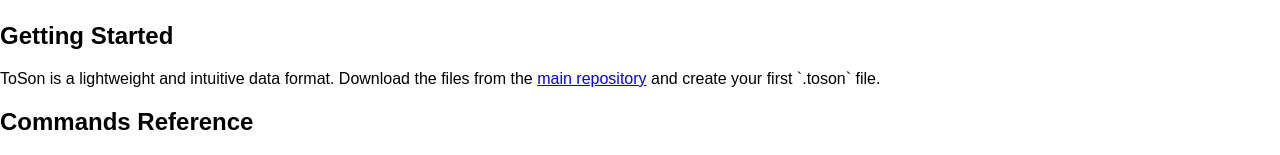
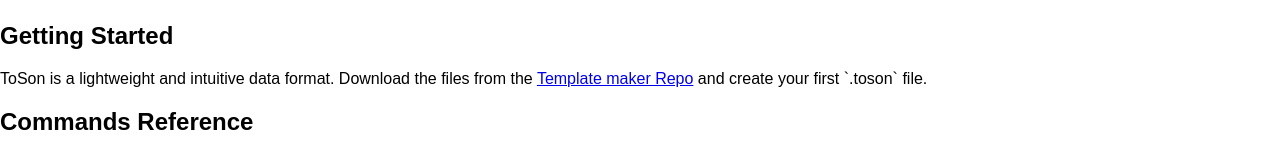
Before and after one commit to ToSonCode/ToSon, a plain HTML site: page wiki.html in a window 1280 px wide. Shown: the part 245-400 px from the top of the page. Drawn offline with Linux system fonts and the light colour scheme.

Commit message:
Update wiki.html

```diff
--- a/wiki.html
+++ b/wiki.html
@@ -28,7 +28,7 @@
             <h2>Getting Started</h2>
             <p>
                 ToSon is a lightweight and intuitive data format. Download the files from the
-                <a href="https://github.com/ToSonCode/ToSon" target="_blank">main repository</a>
+                <a href="https://github.com/ToSonCode/ToSon-temp" target="_blank">Template maker Repo</a>
                 and create your first `.toson` file.
             </p>
         </section>
```
